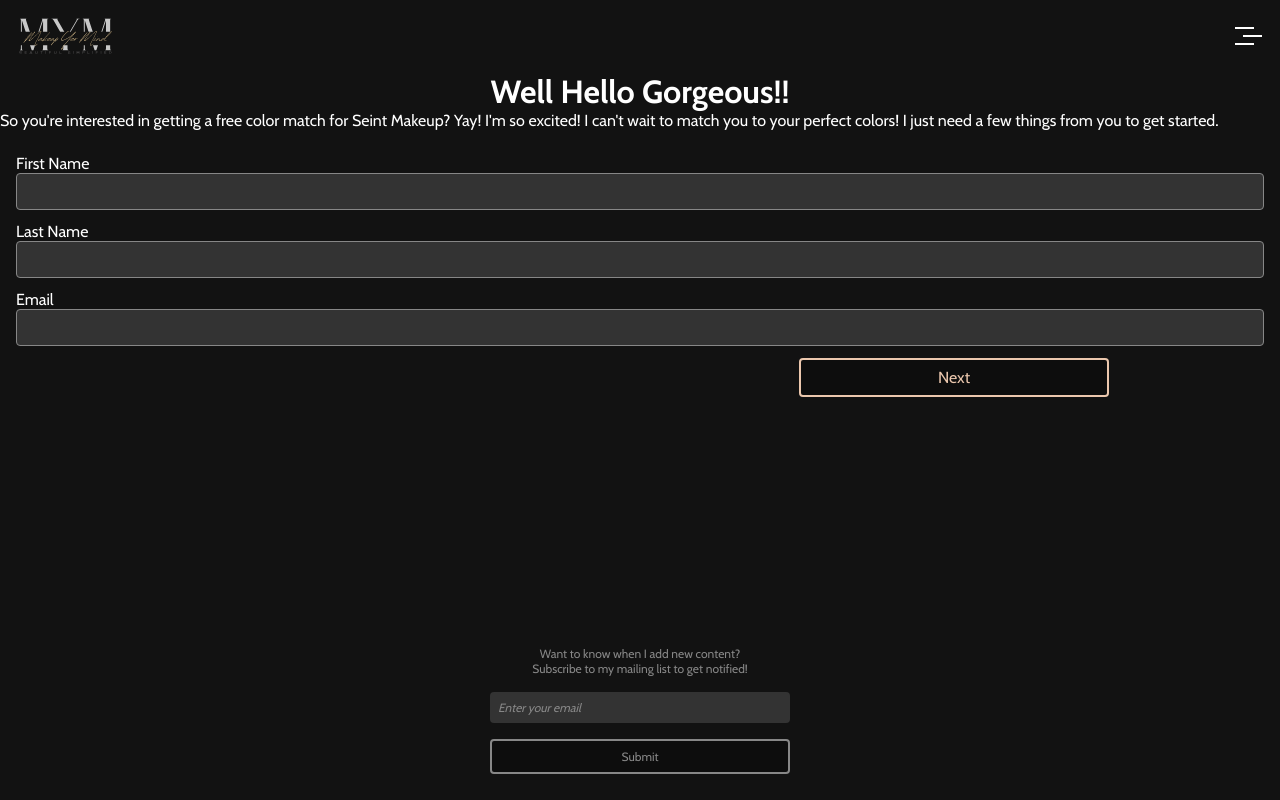
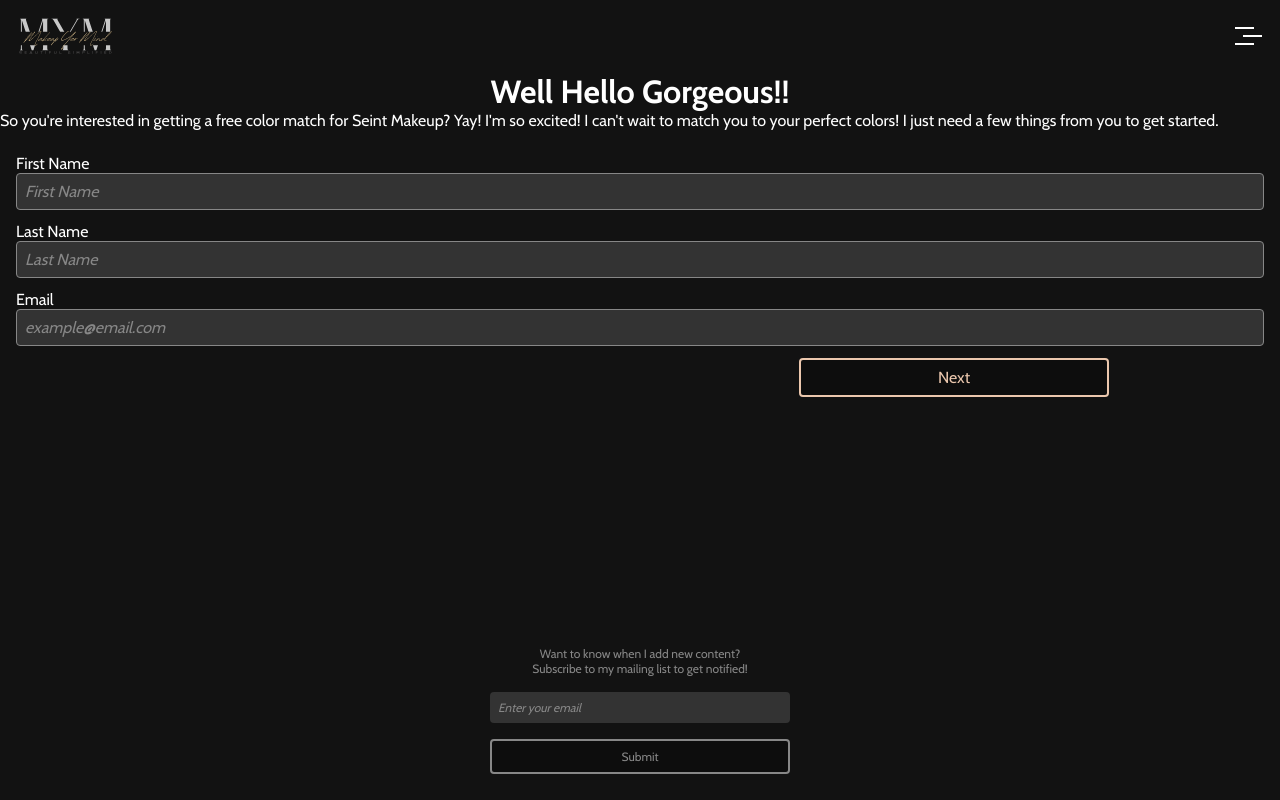
Before and after one commit to ryanbradley-webdev/makeup-yer-mind-official, a Next.js app: page /color-match in a window 1280 px wide. Shown: the top 800 px of the page. Built offline with nearby package versions, Linux system fonts and the light colour scheme.

Commit message:
Update color-match form styling to provide consitency across formDiv components.

```diff
--- a/app/color-match/components/Form.tsx
+++ b/app/color-match/components/Form.tsx
@@ -33,6 +33,7 @@ export default function Form() {
                         id="firstName"
                         onChange={e => dispatch({ type: 'change-first-name', payload: e.target.value })}
                         value={formData.firstName}
+                        placeholder='First Name'
                         required
                     />
                 </label>
@@ -45,6 +46,7 @@ export default function Form() {
                         id="lastName"
                         onChange={e => dispatch({ type: 'change-last-name', payload: e.target.value })}
                         value={formData.lastName}
+                        placeholder='Last Name'
                         required
                     />
                 </label>
@@ -57,6 +59,7 @@ export default function Form() {
                         id="email"
                         onChange={e => dispatch({ type: 'change-email', payload: e.target.value })}
                         value={formData.email}
+                        placeholder='example@email.com'
                         required
                     />
                 </label>
@@ -76,6 +79,7 @@ export default function Form() {
                         name="referral"
                         id="referral"
                         onChange={e => dispatch({ type: 'change-referral', payload: e.target.value })}
+                        placeholder="If you weren't referred, tell me how you found me!"
                         value={formData.referral}
                     />
                 </label>
@@ -136,6 +140,7 @@ export default function Form() {
                     cols={30}
                     rows={10}
                     onChange={e => dispatch({ type: 'change-coverage', payload: e.target.value })}
+                    placeholder='Tell me all about it here!'
                     value={formData.coverage}
                 ></textarea>
 
--- a/app/color-match/page.module.css
+++ b/app/color-match/page.module.css
@@ -13,6 +13,7 @@
     display: grid;
     row-gap: 12px;
     width: 100%;
+    max-height: 100%;
     transition: all 0.5s ease-in-out;
 }
 
@@ -22,8 +23,9 @@
 }
 
 .formDiv img {
-    width: 100%;
-    height: auto;
+    height: 100%;
+    width: auto;
+    margin-inline: auto;
 }
 
 .radioDiv {
@@ -39,6 +41,7 @@
 }
 
 .btnDiv {
+    height: fit-content;
     display: grid;
     grid-template-columns: repeat(2, 1fr);
     column-gap: 8px;
```
